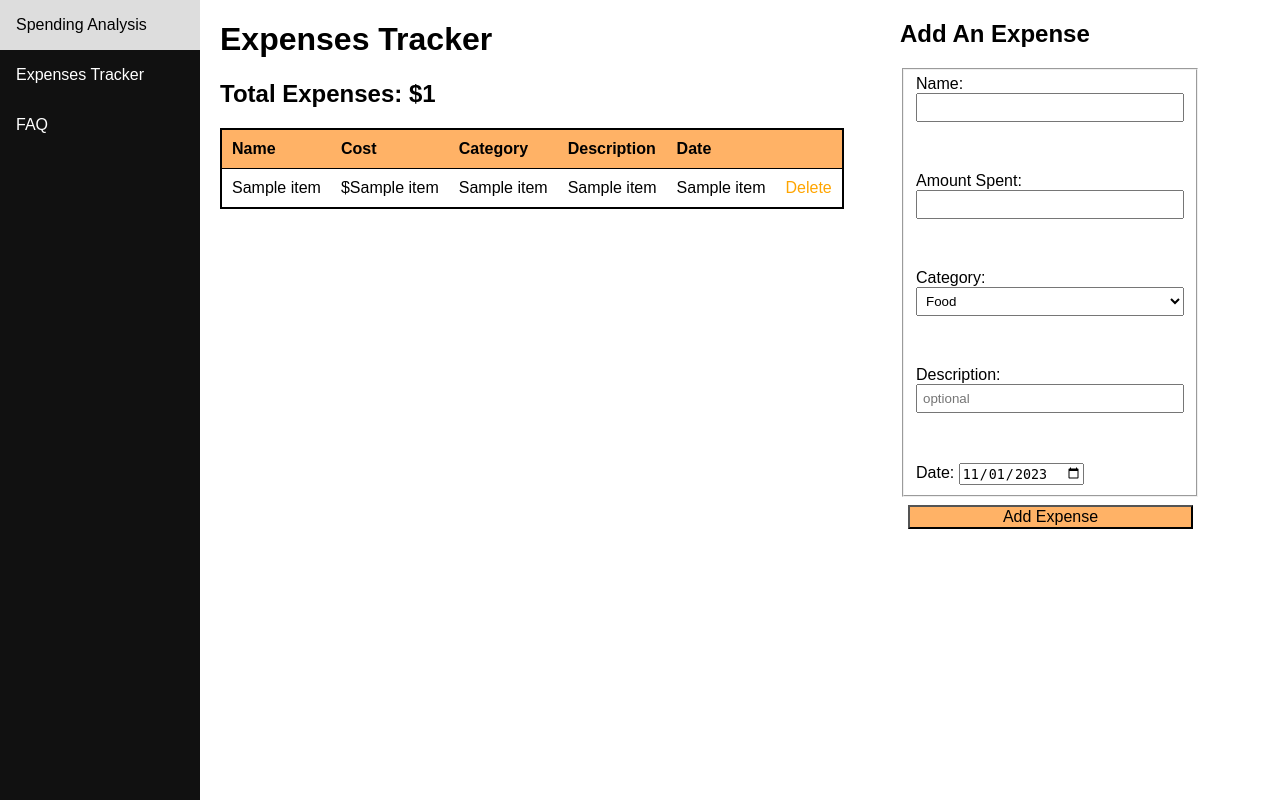
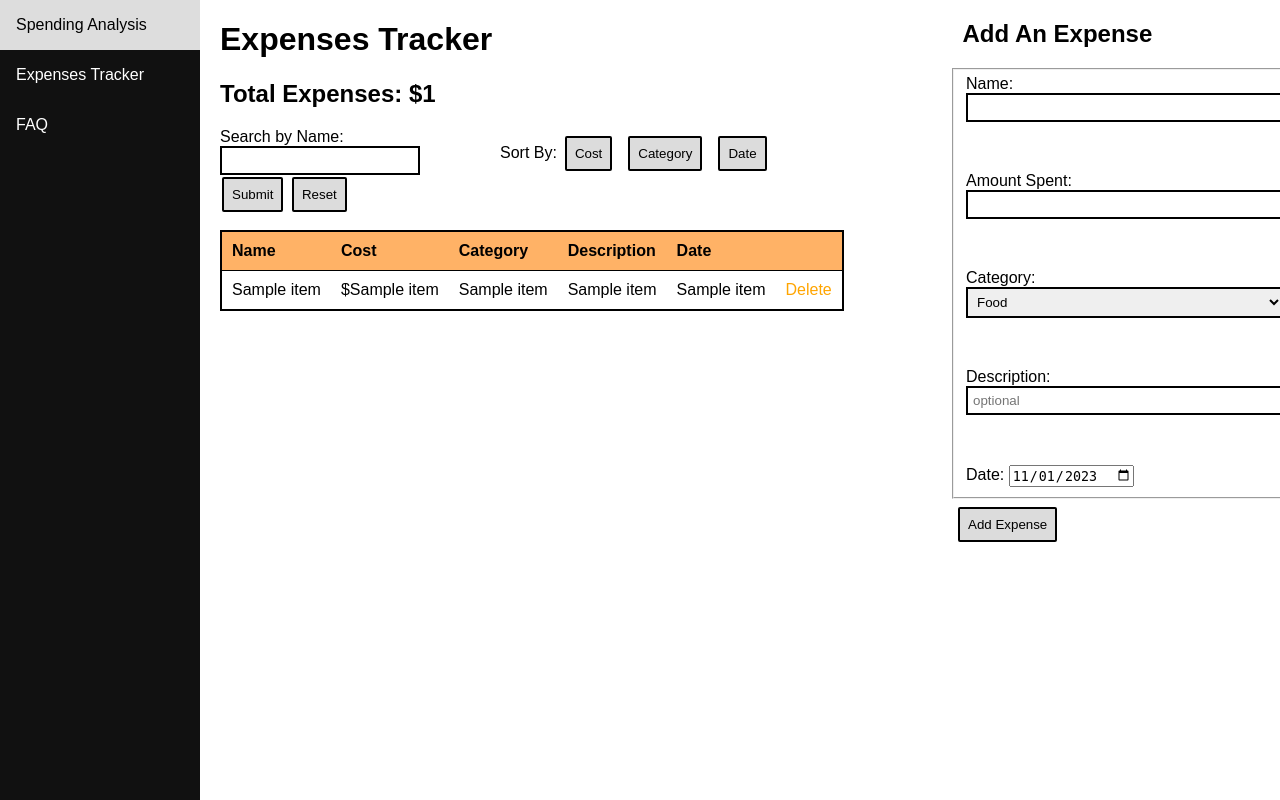
Before and after one commit to aflanders7/Finance_Tracker, a Flask app: template templates/expenses.j2 in a window 1280 px wide. Run offline with Flask 3, Linux system fonts and the light colour scheme; the template is opened without the code that fills it: most values are stand-ins (such as "Sample title", 1, 10 or a date in 2020); some libraries are stand-ins or nearby versions.

Commit message:
search feature

```diff
--- a/app.py
+++ b/app.py
@@ -37,7 +37,7 @@ def faq():
 @app.route('/expenses', methods=["POST", "GET"])
 def expense():
     if request.method == "GET":
-        query = "SELECT * FROM Expenses;"
+        query = "SELECT * FROM Expenses ORDER BY Day DESC;"
         cur = mysql.connection.cursor()
         cur.execute(query)
         data = cur.fetchall()
@@ -74,7 +74,65 @@ def expense():
 
             return redirect("/expenses")
 
+# routes for sorting and search
 
+@app.route('/expenses-cost', methods=["GET"])
+def expense2():
+    if request.method == "GET":
+        query = "SELECT * FROM Expenses ORDER BY Amount;"
+        cur = mysql.connection.cursor()
+        cur.execute(query)
+        data = cur.fetchall()
+        print(data)
+
+        query3 = 'SELECT SUM(Amount) FROM Expenses'
+        cur = mysql.connection.cursor()
+        cur.execute(query3)
+        total = cur.fetchall()
+        print(total)
+
+        return render_template("expenses.j2", Expenses=data, total=total)
+
+@app.route('/expenses-category', methods=["GET"])
+def expense3():
+    if request.method == "GET":
+        query = "SELECT * FROM Expenses ORDER BY Category;"
+        cur = mysql.connection.cursor()
+        cur.execute(query)
+        data = cur.fetchall()
+        print(data)
+
+        query3 = 'SELECT SUM(Amount) FROM Expenses'
+        cur = mysql.connection.cursor()
+        cur.execute(query3)
+        total = cur.fetchall()
+        print(total)
+
+        return render_template("expenses.j2", Expenses=data, total=total)
+
+@app.route('/expenses-search', methods=["POST"])
+def expense4():
+    if request.method == "POST":
+        Name = request.form["searchName"]
+        # return to full chart if the reset button is selected
+        if Name == "":
+            return redirect("/expenses")
+        print(Name)
+        query = "SELECT * FROM Expenses WHERE Name LIKE "'%s'";"
+        cur = mysql.connection.cursor()
+        cur.execute(query,(Name,))
+        data = cur.fetchall()
+        print(data)
+
+        query3 = "SELECT SUM(Amount) FROM Expenses WHERE Name LIKE "'%s'";"
+        cur = mysql.connection.cursor()
+        cur.execute(query3,(Name,))
+        total = cur.fetchall()
+        print(total)
+
+        return render_template("expenses.j2", Expenses=data, total=total)
+
+# routes for deletion
 @app.route('/delete_expense/<int:id>')
 def delete_expense(id):
     query = "DELETE FROM Expenses where ID = '%s';"
@@ -100,7 +158,7 @@ def graph():
             'November','December']
 
         for mon in dates:
-            month.append(MONTHS[mon])
+            month.append(MONTHS[mon-1])
 
 
         #query2 = 'SELECT SUM(Amount), Category FROM Expenses GROUP BY Category;'
--- a/static/css/style.css
+++ b/static/css/style.css
@@ -59,7 +59,7 @@ a:hover {
 
   /* Change color on hover */
 .sidenav a:hover {
-    background-color: #ddd;
+  background-color: #ddd;
     color: black;
   }
 
@@ -75,18 +75,13 @@ input[type=text], input[type=number],select {
     width: 100%;
     padding: 5px;
     display: inline-block;
+    border: 2px solid black;
   }
 
-input[type=submit] {
-    width: 95%;
-    background-color: rgba(255, 159, 64, .8);
-    font-size: 1em;
-
-}
 
 .content2{
-    margin-left: 900px;
-    width: 300px;
+    margin-left: 950px;
+    width: 350px;
     position: fixed;
 }
 
@@ -94,3 +89,28 @@ input[type=submit] {
     margin-left: 200px;
     padding-left: 20px;
 }
+
+.sort {
+  display: inline-flex;
+}
+
+.search {
+  width: 200px;
+  margin-right: 80px;
+}
+
+input[type=submit], button {
+  background-color: gainsboro;
+  padding: 8px;
+  margin: 2px;
+  border:2px solid black;
+  border-radius:2px;
+}
+
+input[type=submit]:hover, button:hover {
+  background-color: rgba(255, 159, 64, .8);
+  padding: 8px;
+  margin: 2px;
+  border:2px solid black;
+  border-radius:2px;
+}
--- a/templates/expenses.j2
+++ b/templates/expenses.j2
@@ -1,5 +1,4 @@
 <head>
-    <script src="https://cdn.jsdelivr.net/npm/chart.js"></script>
     <title>Expenses</title>
     <link rel="stylesheet" type="text/css" href="/static/css/style.css">
 </head>
@@ -13,10 +12,33 @@
 
 <div class="content">
     <h1>Expenses Tracker</h1>
+
     {% for item in total %}
         <h2>Total Expenses: ${{ item[0] }}</h2>
     {% endfor %}
 
+    <div class="sort">
+    <div class = "search">
+    <form id="search" method='post' action='/expenses-search'>
+            <label for="searchName">Search by Name: </label>
+            <input type="text" name="searchName" id="searchName">
+            <input type="submit">
+            <a href='/expenses'><button>Reset</button></a>
+    </form>
+    </div>
+
+        <p>Sort By:</p>
+        <form id="expense-cost" action="/expenses-cost" method="get">
+            <input type="submit" value="Cost" name="cost" class="btn btn-primary" style="margin:.5rem;">
+        </form>
+        <form id="expense-category" action="/expenses-category" method="get">
+            <input type="submit" value="Category" name="category" class="btn btn-primary" style="margin:.5rem;">
+        </form>
+        <form id="expense" action="/expenses" method="get">
+            <input type="submit" value="Date" name="date" class="btn btn-primary" style="margin:.5rem;">
+        </form>
+
+    </div>
 
     <table>
         <thead>
@@ -42,7 +64,7 @@
     </table>
 </div>
     <div id="insert" class="content2">
-        <h2>Add An Expense</h2>
+        <h2>&nbsp; Add An Expense</h2>
 
             <form id="Add_Expense" action="/expenses" method="post">
                 <fieldset>
@@ -71,7 +93,7 @@
                 </fieldset>
 
                 <!-- Create 'Add Person' and 'Cancel' buttons -->
-                <input type="submit" value="Add Expense" name="Add_Expense" class="btn btn-primary" style="margin:.5rem;">
+                <input type="submit" value="Add Expense" name="Add_Expense" class="btn btn-primary btn-block" style="margin:.5rem;">
 
             </form>
     </div><!--insert-->
```
